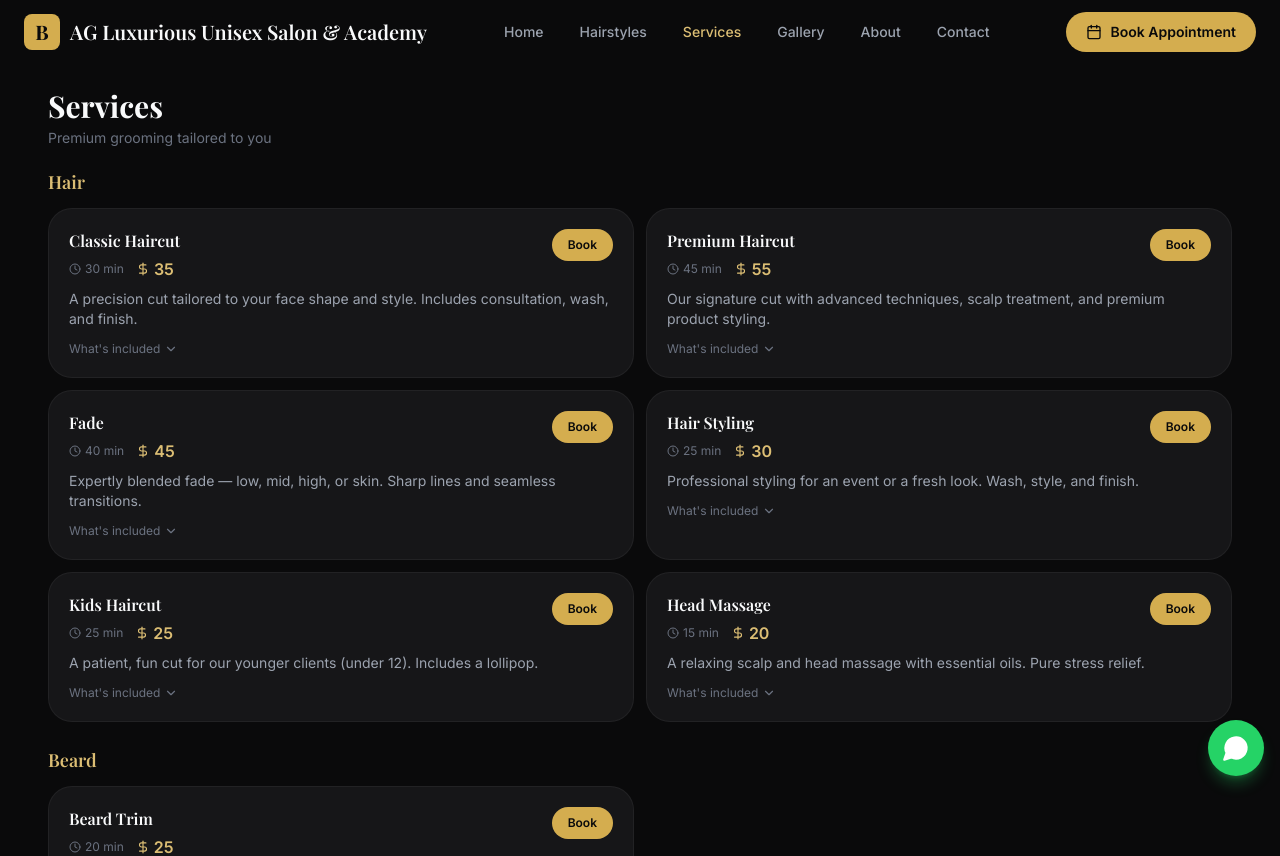
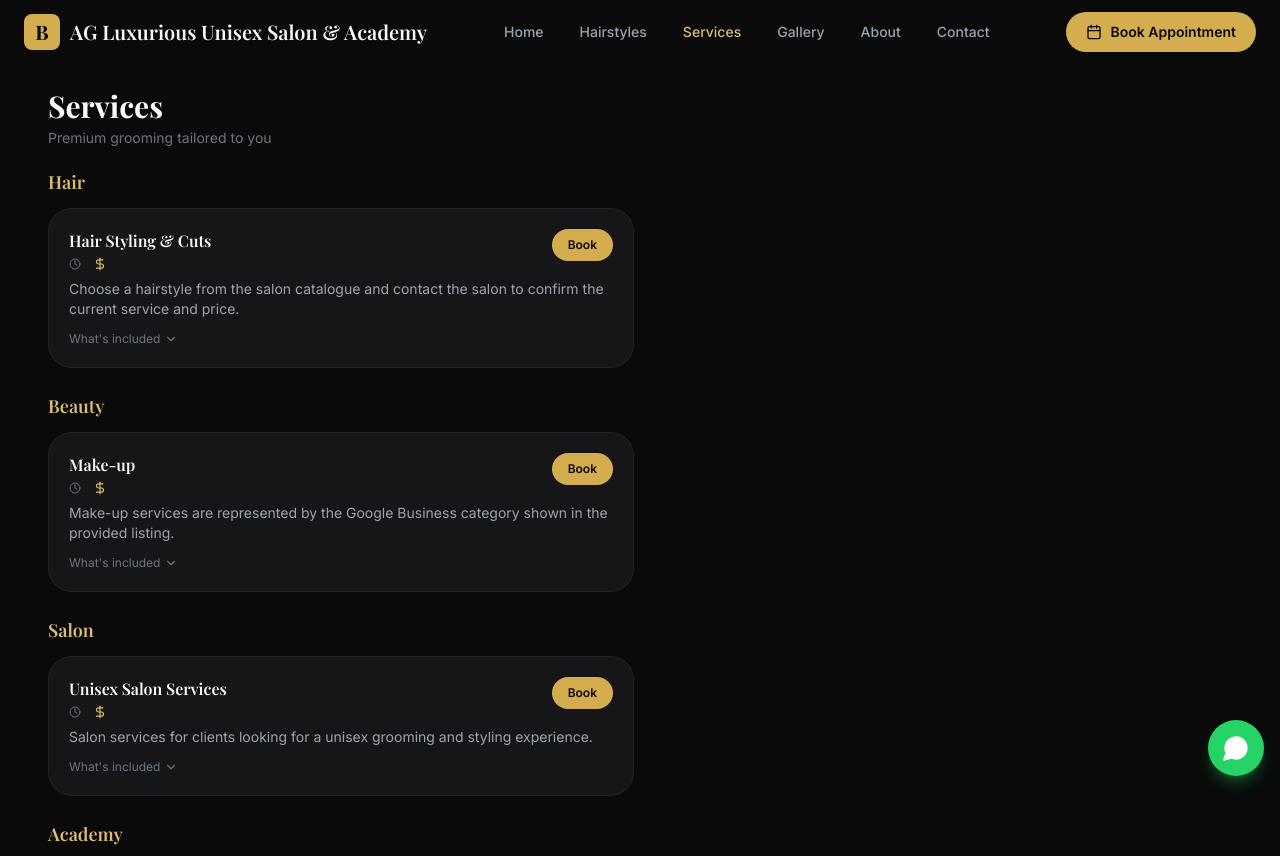
Before and after one commit to Coderuser135/3D-barber-hair-style-salon, a React (Vite) app: page /services in a window 1280 px wide. Shown: the top 856 px of the page. Built offline with nearby package versions, Linux system fonts and the light colour scheme.

Commit message:
Replace fabricated service prices with salon service categories

```diff
--- a/src/data/services.js
+++ b/src/data/services.js
@@ -1,96 +1,40 @@
+// Service categories for the salon website.
+// Prices and durations are intentionally omitted until the salon provides an official menu.
 export const services = [
   {
-    id: 'classic-haircut',
-    name: 'Classic Haircut',
-    description: 'A precision cut tailored to your face shape and style. Includes consultation, wash, and finish.',
-    duration: '30 min',
-    price: 35,
+    id: 'hair-styling',
+    name: 'Hair Styling & Cuts',
+    description: 'Choose a hairstyle from the salon catalogue and contact the salon to confirm the current service and price.',
     category: 'Hair',
-    includes: ['Consultation', 'Hair wash', 'Cut & style', 'Hot towel finish'],
+    includes: ['Hairstyle consultation', 'Cut or styling as applicable'],
     icon: 'Scissors',
   },
   {
-    id: 'premium-haircut',
-    name: 'Premium Haircut',
-    description: 'Our signature cut with advanced techniques, scalp treatment, and premium product styling.',
-    duration: '45 min',
-    price: 55,
-    category: 'Hair',
-    includes: ['Consultation', 'Scalp treatment', 'Cut & style', 'Premium products', 'Hot towel finish'],
+    id: 'makeup',
+    name: 'Make-up',
+    description: 'Make-up services are represented by the Google Business category shown in the provided listing.',
+    category: 'Beauty',
+    includes: ['Consultation', 'Make-up service'],
     icon: 'Sparkles',
   },
   {
-    id: 'fade',
-    name: 'Fade',
-    description: 'Expertly blended fade — low, mid, high, or skin. Sharp lines and seamless transitions.',
-    duration: '40 min',
-    price: 45,
-    category: 'Hair',
-    includes: ['Consultation', 'Precision fade', 'Line-up', 'Hot towel finish'],
+    id: 'unisex-grooming',
+    name: 'Unisex Salon Services',
+    description: 'Salon services for clients looking for a unisex grooming and styling experience.',
+    category: 'Salon',
+    includes: ['Service consultation', 'Styling as applicable'],
     icon: 'Scissors',
   },
   {
-    id: 'beard-trim',
-    name: 'Beard Trim',
-    description: 'Shape, line, and condition your beard. Includes hot towel and beard oil.',
-    duration: '20 min',
-    price: 25,
-    category: 'Beard',
-    includes: ['Beard shaping', 'Hot towel', 'Beard oil', 'Line-up'],
-    icon: 'Sparkles',
-  },
-  {
-    id: 'hair-beard',
-    name: 'Hair + Beard',
-    description: 'The complete package — a tailored haircut and beard sculpt in one session.',
-    duration: '60 min',
-    price: 70,
-    category: 'Hair + Beard',
-    includes: ['Full haircut', 'Beard sculpt', 'Hot towel', 'Styling'],
-    icon: 'Scissors',
-  },
-  {
-    id: 'hair-styling',
-    name: 'Hair Styling',
-    description: 'Professional styling for an event or a fresh look. Wash, style, and finish.',
-    duration: '25 min',
-    price: 30,
-    category: 'Hair',
-    includes: ['Hair wash', 'Styling', 'Premium products', 'Finish'],
-    icon: 'Sparkles',
-  },
-  {
-    id: 'kids-haircut',
-    name: 'Kids Haircut',
-    description: 'A patient, fun cut for our younger clients (under 12). Includes a lollipop.',
-    duration: '25 min',
-    price: 25,
-    category: 'Hair',
-    includes: ['Consultation', 'Cut', 'Style', 'Lollipop'],
-    icon: 'Scissors',
-  },
-  {
-    id: 'head-massage',
-    name: 'Head Massage',
-    description: 'A relaxing scalp and head massage with essential oils. Pure stress relief.',
-    duration: '15 min',
-    price: 20,
-    category: 'Hair',
-    includes: ['Scalp massage', 'Essential oils', 'Hot towel'],
-    icon: 'Sparkles',
-  },
-  {
-    id: 'grooming-package',
-    name: 'Grooming Package',
-    description: 'The ultimate experience — premium cut, beard sculpt, head massage, and facial treatment.',
-    duration: '90 min',
-    price: 120,
-    category: 'Premium Packages',
-    includes: ['Premium haircut', 'Beard sculpt', 'Head massage', 'Facial treatment', 'Hot towel', 'Complimentary drink'],
+    id: 'academy',
+    name: 'Academy',
+    description: 'The business name includes “Academy”. Contact the salon for current courses, batches, fees and availability.',
+    category: 'Academy',
+    includes: ['Course enquiry', 'Batch enquiry'],
     icon: 'Sparkles',
   },
 ];
 
-export const serviceCategories = ['Hair', 'Beard', 'Hair + Beard', 'Premium Packages'];
+export const serviceCategories = ['Hair', 'Beauty', 'Salon', 'Academy'];
 
 export const getServiceById = (id) => services.find((s) => s.id === id);
```
